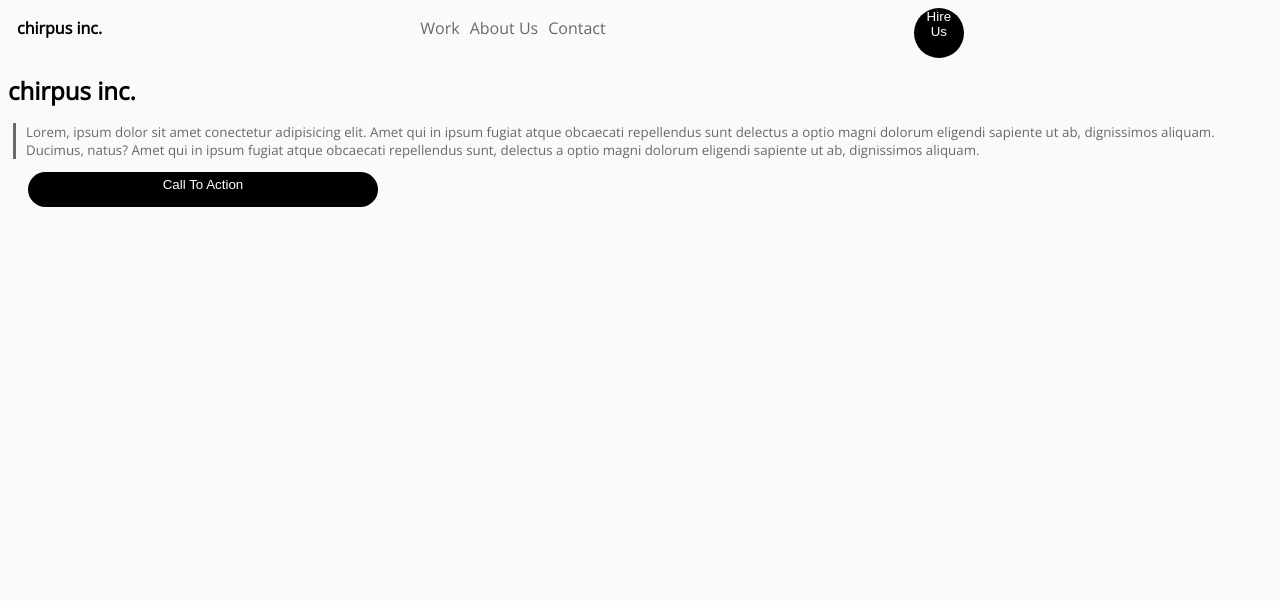
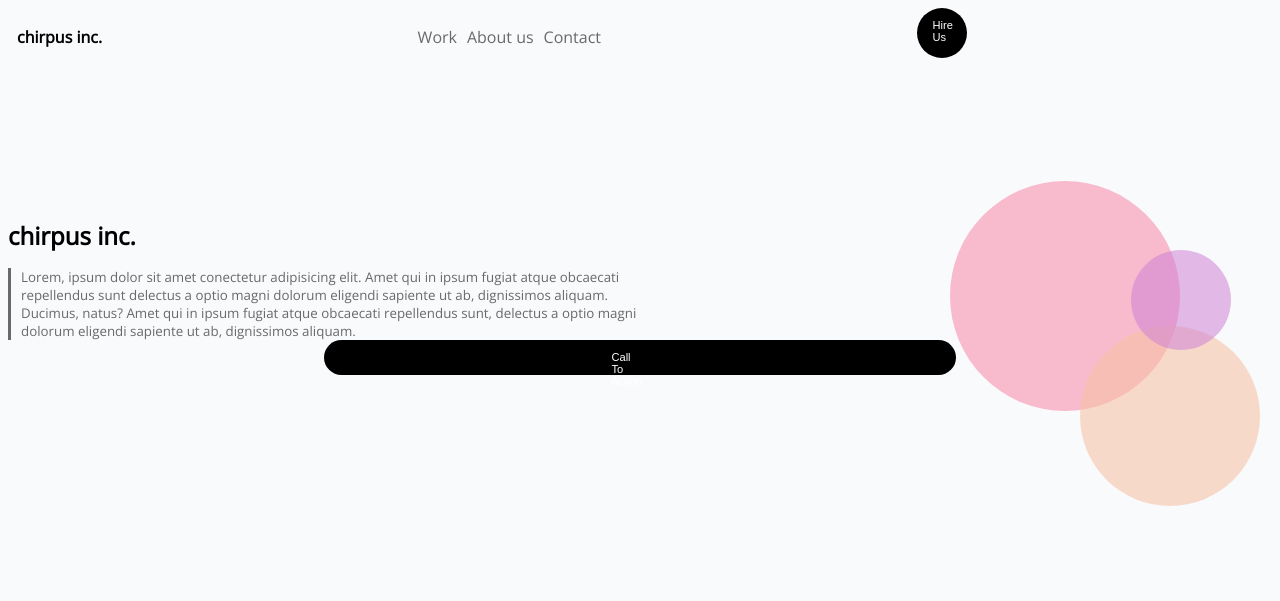
Before and after one commit to jpeysakhova17/HTML-CSS-Lab-, a plain HTML site: page index.html in a window 1280 px wide. Shown: the top 601 px of the page. Drawn offline with nearby package versions, Linux system fonts and the light colour scheme.

Commit message:
everything but footer

```diff
--- a/index.html
+++ b/index.html
@@ -14,17 +14,17 @@
     <ul class="top">
         <li id="special"> <strong> chirpus inc. </strong></li>
         <li> <a href="#" class="Work"> Work </a></li>
-        <li> <a hred="#" class="About">About Us </a></li>
+        <li> <a hred="#" class="About">About us </a></li>
         <li> <a href="#" class ="Contact">Contact</a></li>
         <div class="button1">
-            <button> Hire Us </button>
+            <button> <p class="button-text"> Hire Us </p></button>
         </div>
     </ul>
     </div>
    <h1>chirpus inc.</h1>
    <p>Lorem, ipsum dolor sit amet conectetur adipisicing elit. Amet qui in ipsum fugiat atque obcaecati repellendus sunt delectus a optio magni dolorum eligendi sapiente ut ab, dignissimos aliquam. Ducimus, natus? Amet qui in ipsum fugiat atque obcaecati repellendus sunt, delectus a optio magni dolorum eligendi sapiente ut ab, dignissimos aliquam.</p>
     <div class="button2">
-        <button>Call To Action</button>
+        <button><p class="button-text">Call To Action</p></button>
     </div>
     <nav id="footer">
         <ul id="bottom-links">
@@ -34,11 +34,9 @@
             <li><a href="#">link 3</a></li>
         </ul>
     </nav>
-    <div class="circles"></div>
-    <span class="dot1"></span>
-    <span class="dot2"></span>
-    <span class="dot3"></span>
-    </div>
+    <div id="circle1"></div>
+    <div id="circle2"></div>
+    <div id="circle3"></div>
 </body>
 
 </html>
--- a/style.css
+++ b/style.css
@@ -13,11 +13,12 @@ li {
     flex-direction: column;
     justify-content: flex-end;
     margin-left: -31px;
-
+    color: #69696a;
 }
 
 #special {
     margin-bottom: 10px;
+    color: #000;
 }
 
 header {
@@ -35,7 +36,21 @@ button {
 }
 
 .button1 {
-    color: #FFF;
+    color: #fff;
+    border: none;
+    background-color: #000;
+    border-radius: 50px;
+    margin-top: 5px;
+    margin-left: 20px;
+    margin-right: 20px;
+    margin: auto;
+    text-align: center;
+    width: 350px;
+    height: 35px;
+}
+
+.button2 {
+    color:  #fff;
     border: none;
     background-color: #000;
     border-radius: 50px;
@@ -47,16 +62,10 @@ button {
     height: 35px;
 }
 
-.button2 {
-    color: #FFF;
+.button-text {
+    margin-top: 10px;
+    color: #fff;
     border: none;
-    background-color: #000;
-    border-radius: 50px;
-    margin-left: 20px;
-    margin-right: 20px;
-    text-align: center;
-    width: 350px;
-    height: 35px;
 }
 
 a {
@@ -79,6 +88,8 @@ p {
     position: relative;
     padding-left: 10px;
     margin-left: 5px;
+    margin-bottom: 5px;
+    margin: auto;
     text-align: left;
     color: #69696a;
     font-size: smaller;
@@ -94,12 +105,18 @@ nav {
     position: fixed;
     height: 50px;
     padding: 0;
+    color: #69696a;
 
 }
 
 .different {
     margin: auto;
+    color: #000;
+}
 
+#footer {
+    display: flex;
+    justify-content: flex-end;
 }
 
 
@@ -108,15 +125,14 @@ nav {
     .top {
         display: flex;
         flex-direction: row;
-        justify-content:flex-end;
-        align-items: center;
-        margin-left: auto:
+        justify-content: flex-end;
+        align-items: flex-end;
+        column-gap: 10px;
     }
 
     #special {
         margin-right: auto;
     }
-
 
 
     ul {
@@ -126,7 +142,15 @@ nav {
     }
 
     a {
-        margin-inline-start: 10px;
+        margin-left: auto;
+    }
+
+    h1 {
+        margin-top: 161px;
+    }
+
+    p {
+        margin-right: 50%;
     }
 
     .button1 {
@@ -134,14 +158,40 @@ nav {
         height: 50px;
     }
 
-    .circles {
-        display: flex;
+    .button2 {
+        width: 50%;
     }
 
-    .dot1 {
-        height: 25px;
-        width: 25px;
-        background-color: rgba(247, 136, 167, 0.6);
-        border-radius: 50%;
+    #circle1 {
+        width: 230px;
+        height: 230px;
+        border-radius: 200px;
+        background: rgba(247, 136, 167, 0.6);
+        opacity: 0.9;
+        position: absolute;
+        left: 950px;
+        top: 181px;
+    }
+
+    #circle2 {
+        width: 180px;
+        height: 180px;
+        border-radius: 100px;
+        background: rgba(247, 193, 162, 0.7);
+        opacity: 0.8;
+        position: absolute;
+        left: 1080px;
+        top: 326px;
+    }
+
+    #circle3 {
+        width: 100px;
+        height: 100px;
+        border-radius: 50px;
+        background: rgba(207, 130, 213, 0.6);
+        opacity: 0.9;
+        position: absolute;
+        left: 1131px;
+        top: 250px;
     }
 }
```
